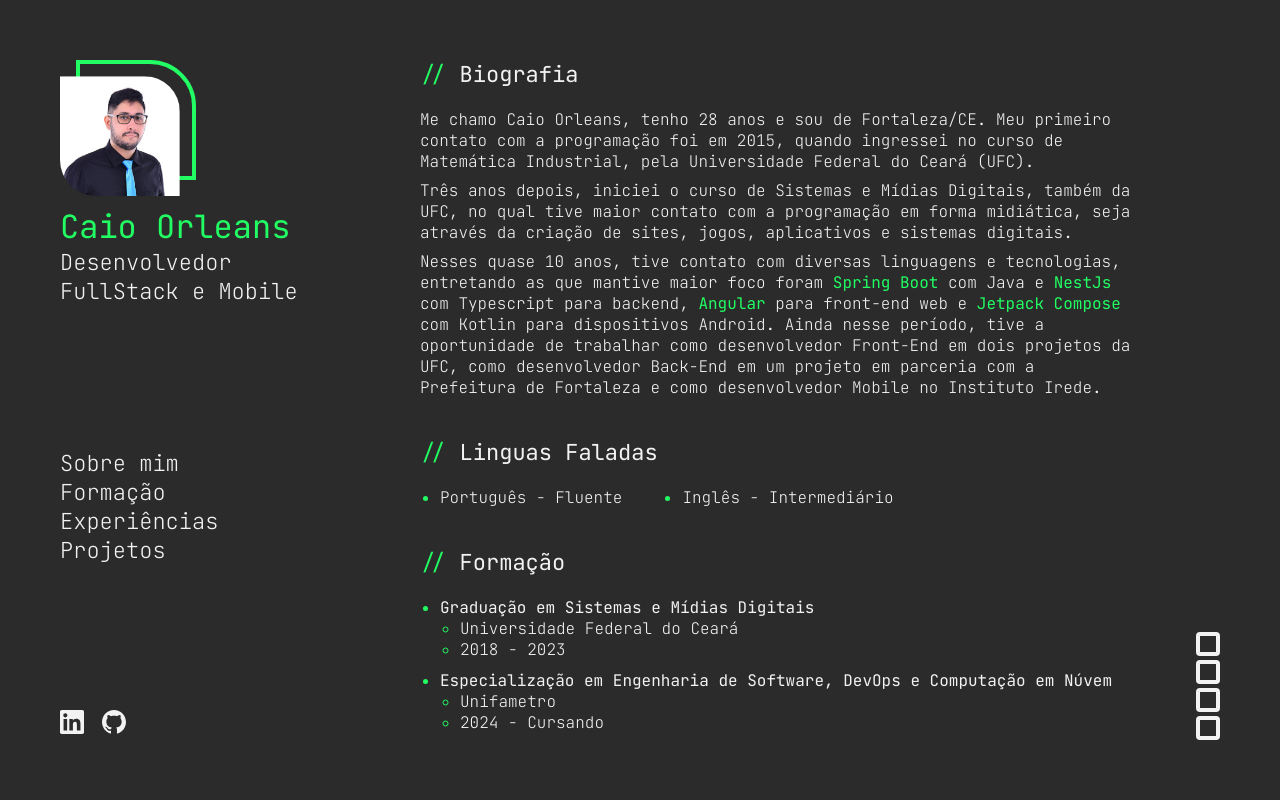
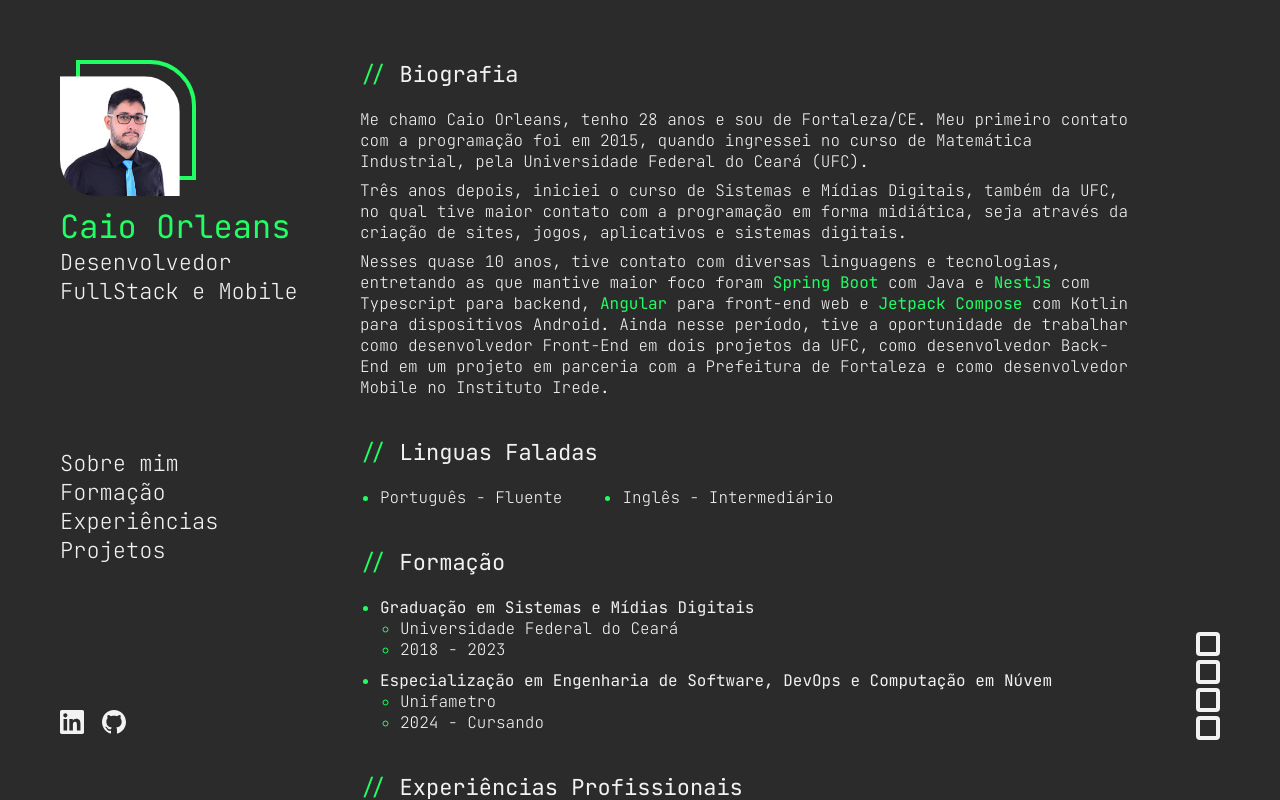
Before and after one commit to caioorleans/portfolio, an Angular app: page / in a window 1280 px wide. Shown: the top 800 px of the page. Built offline with nearby package versions, Linux system fonts and the light colour scheme.

Commit message:
Section indicator

```diff
--- a/src/app/app.component.css
+++ b/src/app/app.component.css
@@ -1,9 +1,6 @@
 #container {
     width: 100%;
-    padding-right: 60px;
-    padding-left: 60px;
-    margin-top: 60px;
-    display: flex;
+    padding: 60px 60px 0 60px;
 }
 
 #menu-button {
@@ -45,39 +42,16 @@
     border: 1px solid white;
 }
 
-@media(min-width: 900px){
-    #menu-button {
-        display: none;
-    }
-}
-
-@media(min-width:480px){
-    #container {
-        padding: 60px;
-        margin: 0;
-    }
-}
-
 #container-menu {
-    margin-right: 60px;
+    display: none;
 }
 
 #container-content {
     width: 100%;
-    overflow-y: scroll;
-    overflow-x: hidden;
-    scrollbar-width: none; /* For Firefox */
-    -ms-overflow-style: none; /* For Internet Explorer */
-}
-
-#container-content::-webkit-scrollbar {
-    display: none; /* Hides the scrollbar in WebKit browsers */
 }
 
 #container-indicator{
-    margin-left: 60px;
-    height: fit-content;
-    align-self: end;
+    display: none;
 }
 
 .indicator{
@@ -95,20 +69,37 @@
     border-style: none;
 }
 
-@Media(max-width: 900px){
+@media(min-width: 900px){
+    #menu-button {
+        display: none;
+    }
+
+    #mobile-container-menu {
+        display: none;
+    }
+
     #container-menu {
-        display: none;
+        display: block;
+        position: fixed;
+        top: 0;
+        left: 0;
+        padding: 60px 0 60px 60px;
+    }
+
+    #container-content {
+        padding-left: 300px;
     }
 }
 
-@Media(min-width: 900px){
-    #mobile-container-menu {
-        display: none;
+@media(min-width:480px){
+    #container-content {
+        padding-right: 84px;
+    }
+
+    #container-indicator {
+        display: block;
+        position: fixed;
+        bottom: 60px;
+        right: 60px;
     }
 }
-
-@Media(max-width: 480px){
-    #container-indicator{
-        display: none;
-    }
-}
--- a/src/app/app.component.ts
+++ b/src/app/app.component.ts
@@ -1,4 +1,4 @@
-import { Component } from '@angular/core';
+import { Component, HostListener } from '@angular/core';
 import { ContentComponent } from './components/content/content.component';
 import { CommonModule} from '@angular/common';
 import { MenuComponent } from './components/menu/menu.component';
--- a/src/app/components/content/content.component.html
+++ b/src/app/components/content/content.component.html
@@ -2,7 +2,7 @@
     <app-photo-and-description></app-photo-and-description>
 </div>
 
-<app-section id="about-me" [title]="info.biografy.title">
+<app-section id="about-me" class="section" [title]="info.biografy.title">
     <p class="dynamic-content" [innerHTML]="item" *ngFor="let item of info.biografy.content">{{item}}</p>
 </app-section>
 
@@ -12,7 +12,7 @@
     </ul>
 </app-section>
 
-<app-section id="qualification" [title]="info.qualifications.title">
+<app-section id="qualification" class="section" [title]="info.qualifications.title">
     <ul>
         <app-qualification-item
             *ngFor="let item of info.qualifications.content"
@@ -21,7 +21,7 @@
     </ul>
 </app-section>
 
-<app-section id="experiences" [title]="info.experiences.title">
+<app-section id="experiences" class="section" [title]="info.experiences.title">
     <ul>
         <app-experience-item
             *ngFor="let item of info.experiences.content"
--- a/src/app/components/content/content.component.ts
+++ b/src/app/components/content/content.component.ts
@@ -1,4 +1,4 @@
-import { Component, ViewEncapsulation } from '@angular/core';
+import { Component, HostListener, ViewEncapsulation } from '@angular/core';
 import { PhotoAndDescriptionComponent } from '../photo-and-description/photo-and-description.component';
 import { SectionComponent } from '../section/section.component';
 import { QualificationItemComponent } from '../qualification-item/qualification-item.component';
@@ -25,6 +25,28 @@ export class ContentComponent {
   constructor(private sanitizer: DomSanitizer) {
     const rawHtml = '';
     this.htmlContent = this.sanitizer.bypassSecurityTrustHtml(rawHtml);
+  }
+
+  currentSection?: string = 'about-me';
+
+  @HostListener('window:scroll', [])
+  onWindowScroll(): void {
+    const sections = document.querySelectorAll('.section');
+    let foundSection = this.currentSection ? this.currentSection : 'about-me'; // Default
+    const viewportMiddle = window.innerHeight / 2;
+
+    sections.forEach((section) => {
+      const rect = section.getBoundingClientRect();
+      const sectionMiddle = rect.top + rect.height / 2; // Ponto central da seção
+
+      // Verifica se o centro da seção está próximo do meio do viewport
+      if (rect.bottom >= viewportMiddle - 10 && rect.top <= viewportMiddle + 10) {
+        foundSection = section.id;
+      }
+    });
+
+    this.currentSection = foundSection;
+    console.log(this.currentSection)
   }
 
   info = {
```
